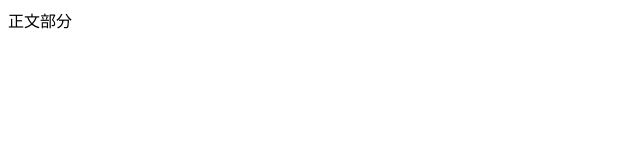
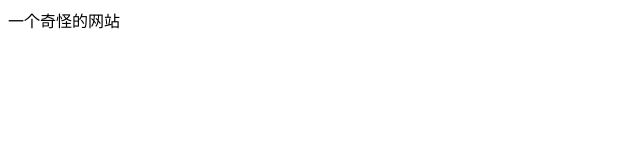
Before and after one commit to linshengxiang/linshengxiang.github.io, a plain HTML site: page index.html in a window 1280 px wide. Shown: the full height of the page, 0-640 px from the left. Drawn offline with Linux system fonts and the light colour scheme.

Commit message:
Update index.html

```diff
--- a/index.html
+++ b/index.html
@@ -3,6 +3,6 @@
 <title>"120170803XMHB"</title>
  <head>
 <body>
-  正文部分
+ 一个奇怪的网站
 </body>
 </html>
```
